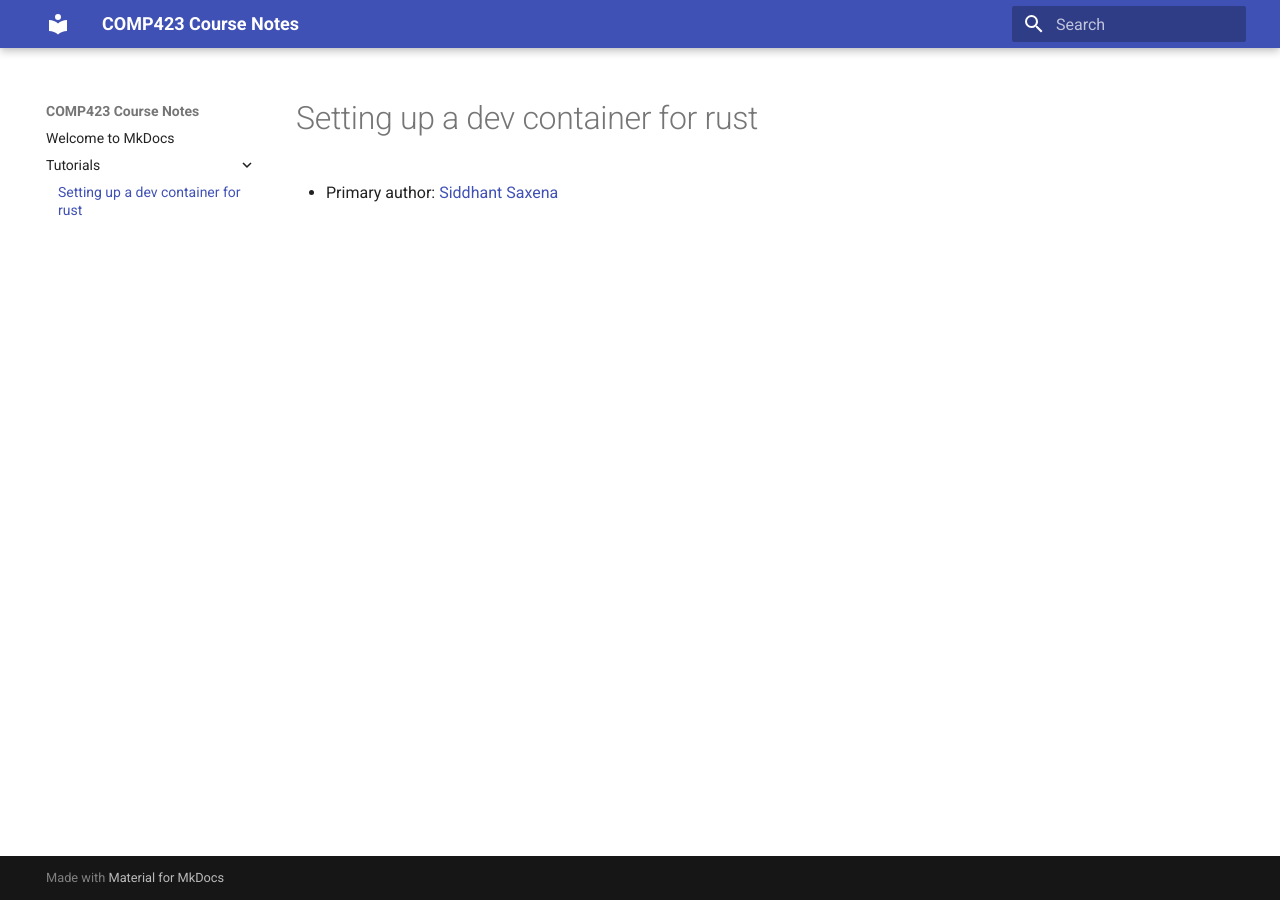
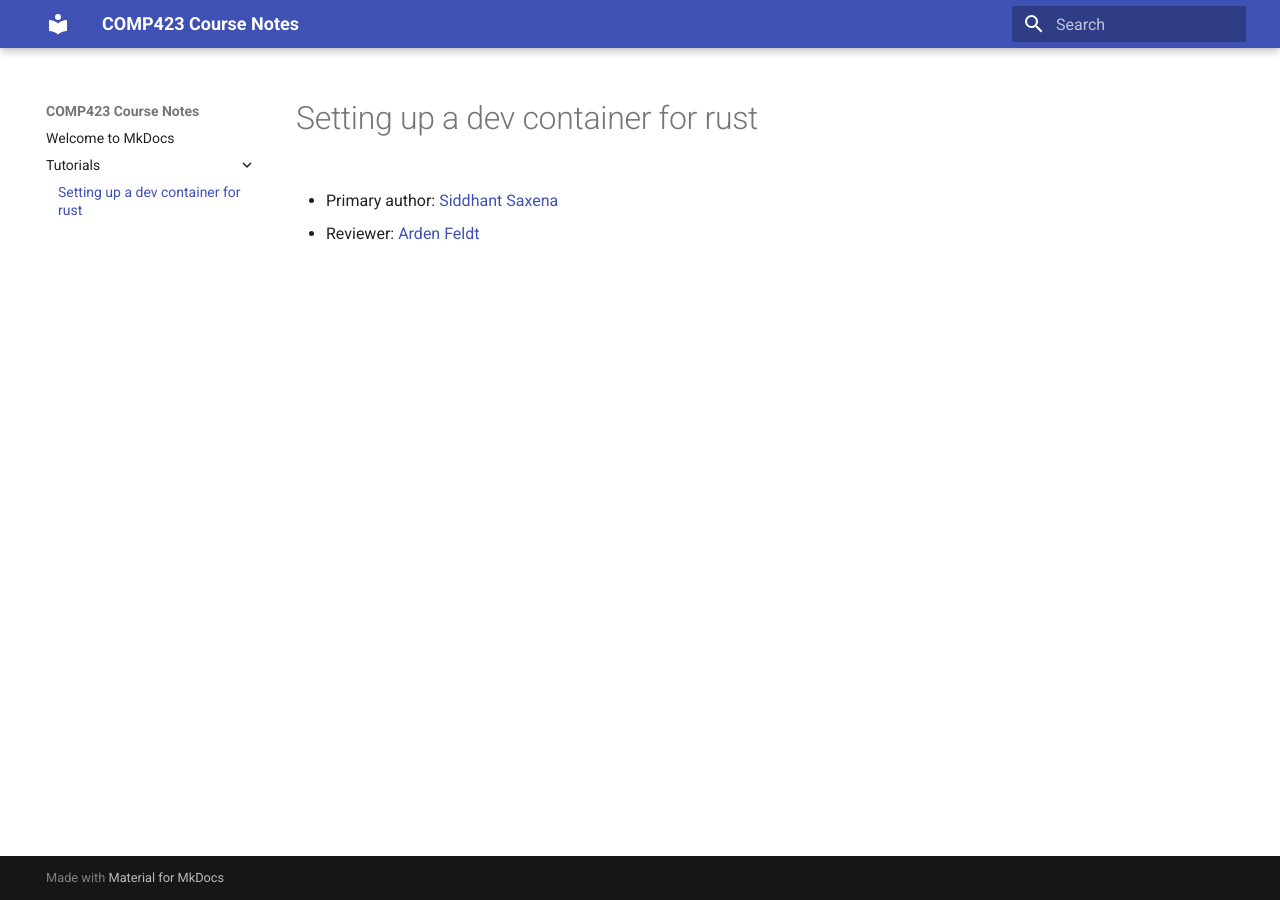
Before and after one commit to sisaxena42/comp423-course-notes, an MkDocs documentation site: the page built from docs/tutorials/rust-setup.md, in a window 1280 px wide. Built offline with MkDocs 1.6.1 and Material for MkDocs 9.7.7, drawn with Linux system fonts in a browser that asks for light colours.

Commit message:
add reviewer tab to rust set-up

```diff
--- a/docs/tutorials/rust-setup.md
+++ b/docs/tutorials/rust-setup.md
@@ -1,3 +1,5 @@
 # Setting up a dev container for rust
 
 * Primary author: [Siddhant Saxena](https://github.com/sisaxena42)
+
+* Reviewer: [Arden Feldt](https://github.com/Arden-Feldt)
```
Also changed, not shown: README.md (line endings or trailing spaces), docs/index.md (line endings or trailing spaces), mkdocs.yml (line endings or trailing spaces), 2 other files.
